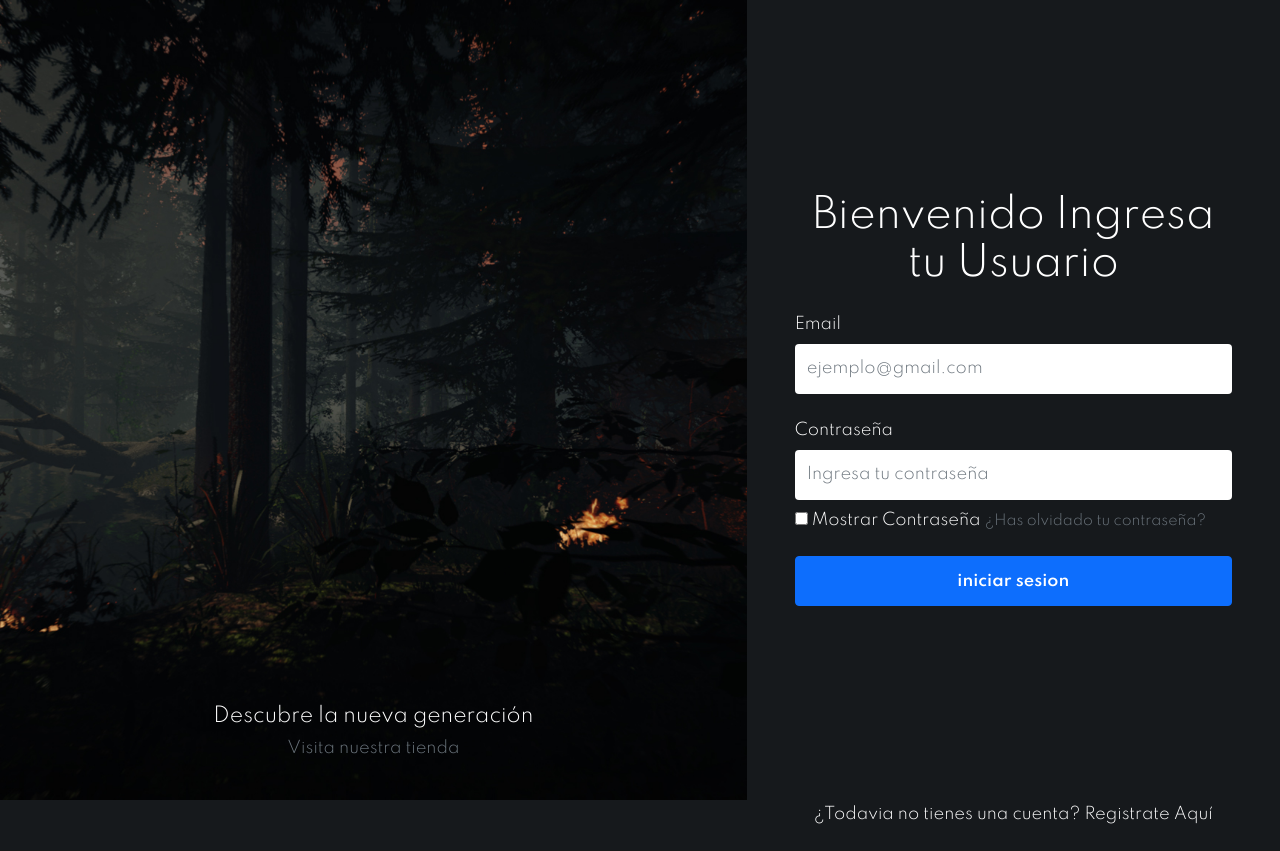
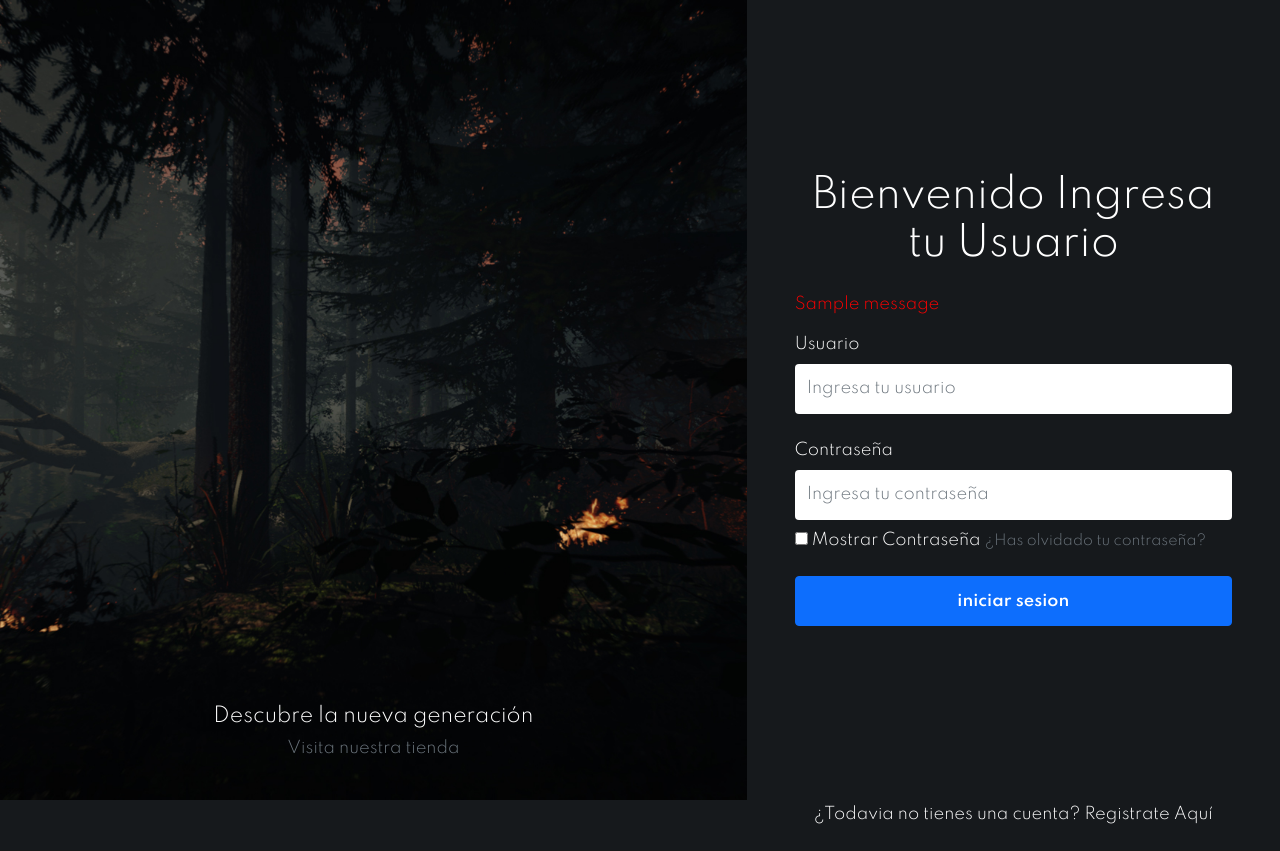
Before and after one commit to AlexisJara/WIKI_FOREST, a Django app: page /Inicio-sesion/ in a window 1280 px wide. Shown: the part 71-922 px from the top of the page. Run offline with Django 4.2, Linux system fonts and the light colour scheme; tables that the repository leaves empty hold one stand-in row (values such as "Sample post"); one stand-in notice (Sample message) is shown; some libraries are stand-ins or nearby versions.

Commit message:
cambios 28-05
zi

```diff
--- a/Proyecto1/wiki/templates/wiki/inicio-sesion.html
+++ b/Proyecto1/wiki/templates/wiki/inicio-sesion.html
@@ -87,14 +87,22 @@
                 </div>
                 <div class="align-self-center w-100 px-lg-5 py-lg-4 p-4">
                 <h1 class="font-weight-bold mb-4" id="subir">Bienvenido Ingresa tu Usuario</h1>
-                <form class="mb-5">
+                <form class="mb-5" action="{% url 'ini_sesion' %}"  method="POST" id="formulario">
+                  {% csrf_token %}
+                  {% if messages %}
+                          <div>
+                            {% for i in messages %}
+                              <p style="color: red;">{{ i }}</p>
+                              {% endfor %}
+                          </div>
+                          {% endif %}
                     <div class="mb-4">
-                      <label for="exampleInputEmail1" class="form-label font-weight-bold">Email</label>
-                      <input type="email" class="form-control bg-dark-x border-0" id="exampleInputEmail1" placeholder="ejemplo@gmail.com" aria-describedby="emailHelp" required style="background-color: #ffffff;">
+                      <label for="exampleInputEmail1" class="form-label font-weight-bold">Usuario</label>
+                      <input type="text" class="form-control bg-dark-x border-0" id="usuariof" name="usuariof" placeholder="Ingresa tu usuario" aria-describedby="emailHelp" required style="background-color: #ffffff;">
                     </div>
                     <div class="mb-4">
                       <label for="exampleInputPassword1" class="form-label font-weight-bold">Contraseña</label>
-                      <input type="password" value="" id="myInput" class="form-control bg-dark-x border-0 mb-2" placeholder="Ingresa tu contraseña" id="exampleInputPassword1"
+                      <input type="password" id="contrasena" name="contrasena" class="form-control bg-dark-x border-0 mb-2" placeholder="Ingresa tu contraseña"
                        required style="background-color: #ffffff;">
                       <input type="checkbox" onclick="myFunction()"> Mostrar Contraseña
                       <a href="{% url 'Recuperarcontra' %}" id="emailHelp" class="form-text text-muted text-decoration-none">  ¿Has olvidado tu contraseña?</a>
--- a/Proyecto1/wiki/urls.py
+++ b/Proyecto1/wiki/urls.py
@@ -14,7 +14,7 @@
     2. Add a URL to urlpatterns:  path('blog/', include('blog.urls'))
 """
 from django.urls import path
-from .views import menuprincipal, Armas, Animales, Construcciones, Consumibles, Enemigos, Flora, forowiki, inicio_sesion, Logros, Lugares, Micuenta, Recuperarcontra, Registrarse, Admin, Historia, borrarUsuario, Vcontra, ModificarC, FormularioTablas, modificarC2, penalizarUsuario, registrar_usuario,listado
+from .views import menuprincipal, Armas, Animales, Construcciones, Consumibles, Enemigos, Flora, forowiki, inicio_sesion, Logros, Lugares, Micuenta, Recuperarcontra, Registrarse, Admin, Historia, borrarUsuario, Vcontra, ModificarC, FormularioTablas, modificarC2, penalizarUsuario, registrar_usuario,listado,ini_sesion
 
 urlpatterns = [
     path('', menuprincipal, name='menuprincipal'),
@@ -42,4 +42,7 @@
     path('registro/', registrar_usuario, name='registro'),
     path('listado/', listado, name='listado'),
 
+    path('ini_sesion/', ini_sesion, name='ini_sesion'),
+
+
 ]
--- a/Proyecto1/wiki/views.py
+++ b/Proyecto1/wiki/views.py
@@ -93,14 +93,25 @@
     clave_u = request.POST['contra1']
 
 
-    estado_u = Estado.objects.get(id_estado = 4)
+    estado_u = Estado.objects.get(id_estado = 1)
     tipousuario2 = TipoUsuario.objects.get(id_tipo = 2)
 
     Usuario.objects.create(id_usuario = nomusuario_u, nombre = nombre_u, apellido = apellido_u, correo = correo_u, clave = clave_u, foto = avatar_u, estado = estado_u, tipousuario = tipousuario2)
     messages.success(request,'Usuario Registrado')
     return redirect('menuprincipal')
 
-
+def ini_sesion(request):
+    usuario1 = request.POST['usuariof']
+    contra = request.POST['contrasena']
+    try:
+        usuario2 = Usuario.objects.get(id_usuario = usuario1 , clave = contra)
+        if(usuario2.tipousuario.id_tipo == 2):
+            return redirect ('menuprincipal')
+        else:
+            return redirect ('Registrarse')
+    except:
+        messages.error(request, 'El Usuario y/o contraseñas son incorrectos')
+        return redirect ('inicio-sesion')
 
 def listado(request):
     listadoUsuario = Usuario.objects.all()
```
Also changed, not shown: Proyecto1/media/igor.jpg (added).
